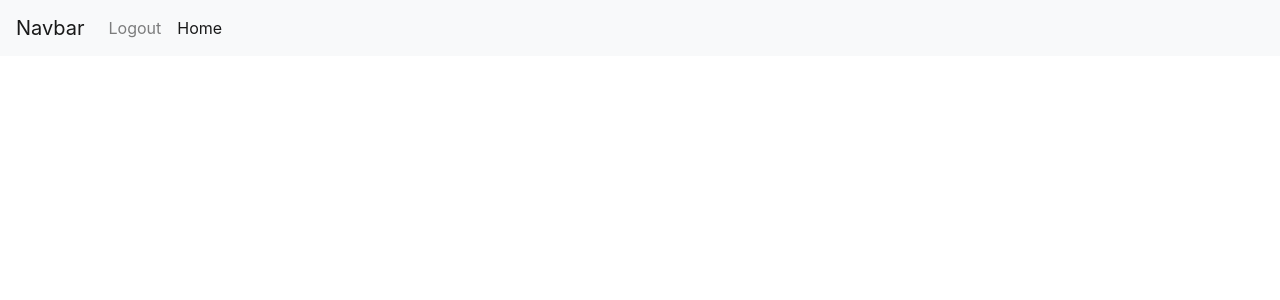
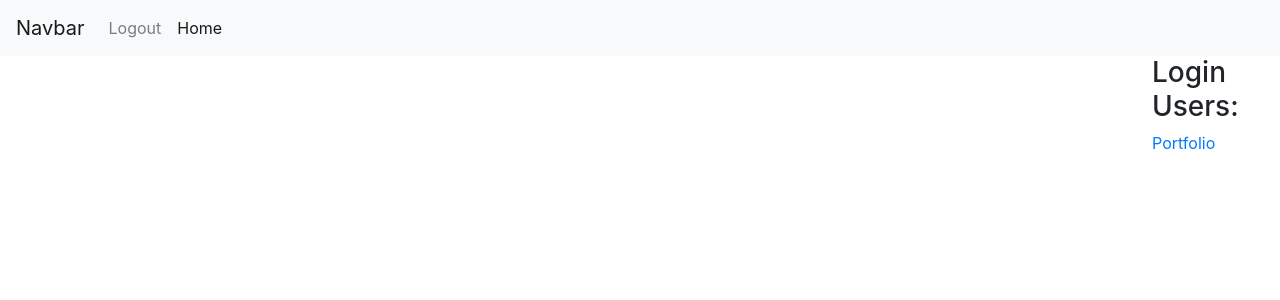
Before and after one commit to barak98/MultiPlayerGame, a React (Create React App) app in the folder Client/main/: page / in a window 1280 px wide. Shown: the top 300 px of the page. Built offline with nearby package versions, Linux system fonts and the light colour scheme; no server answers; sample sign-in values are in the browser's storage.

Commit message:
16:16 10/05/2021

```diff
--- /dev/null
+++ b/Client/main/src/components/Sidebar.js
@@ -0,0 +1,21 @@
+import React, { useState } from "react";
+import { useAuth } from "../contexts/AuthContext";
+import { Link, useHistory } from "react-router-dom";
+
+export default function Sidebar() {
+  return (
+    <div className="wrapper" style={{ width: 'auto' }}>
+      <nav id="sidebar">
+        <div className="sidebar-header">
+          <h3>Login Users:</h3>
+        </div>
+
+        <ul class="list-unstyled components">
+          <li>
+            <a href="#">Portfolio</a>
+          </li>
+        </ul>
+      </nav>
+    </div>
+  );
+}
--- a/Client/main/src/containers/Dashboard.js
+++ b/Client/main/src/containers/Dashboard.js
@@ -1,11 +1,17 @@
 import React, { useState } from "react";
 import Navbar from "../components/Navbar";
+import Sidebar from "../components/Sidebar";
 
 export default function DashBoard() {
-
   return (
     <>
-      <Navbar></Navbar>
+      <div >
+        <Navbar></Navbar>
+      </div>
+      <div style={{ marginLeft: "90%" }}>
+      <Sidebar></Sidebar>
+      </div>
+
     </>
   );
 }
```
